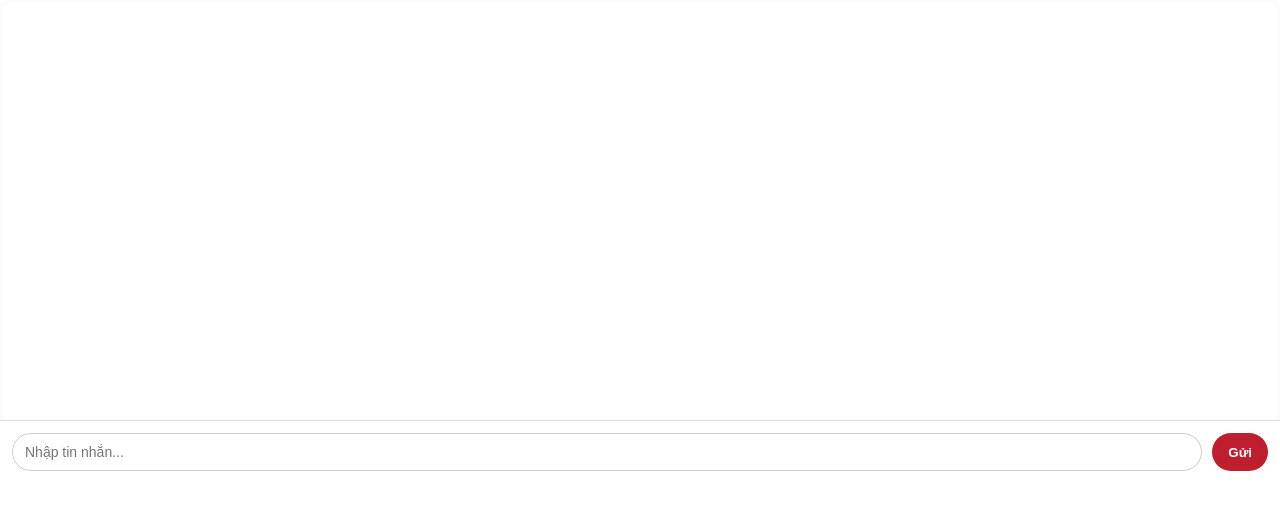
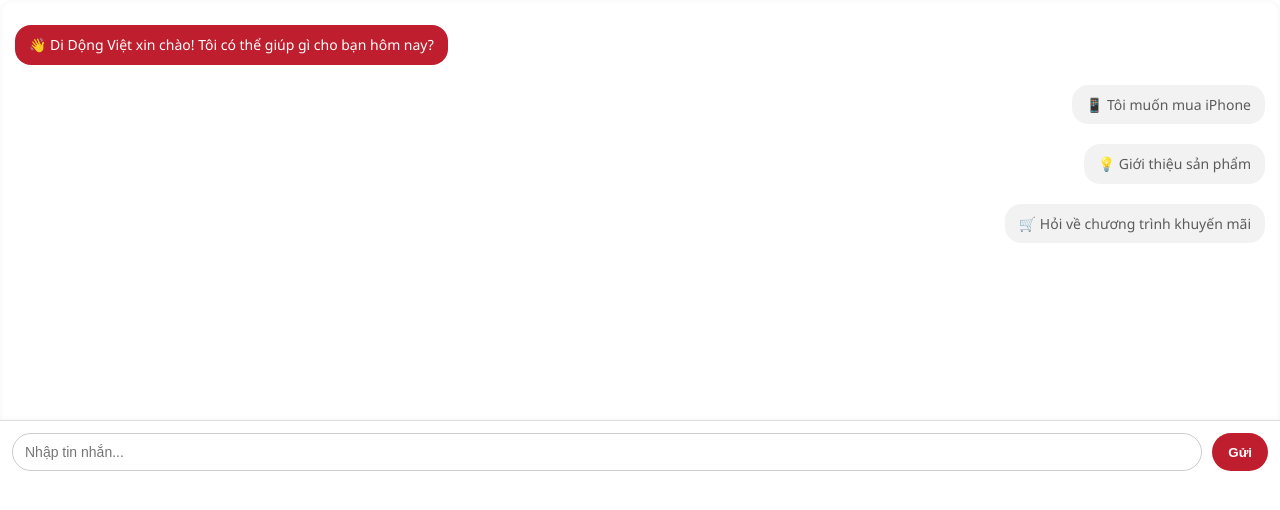
Before and after one commit to TrueNQH/chatbot-cdn, a plain HTML site: page index.html in a window 1280 px wide. Drawn offline with Linux system fonts and the light colour scheme.

Commit message:
add icon

```diff
--- a/chatbot-widget.js
+++ b/chatbot-widget.js
@@ -1,7 +1,7 @@
 (function () {
     // Tạo nút tròn
     const button = document.createElement("div");
-    button.innerHTML = "💬";
+    button.innerHTML = `<img src="https://truenqh.github.io/chatbot-cdn/image/cb.png" alt="Chat"">`;
     button.style = `
       position: fixed;
       bottom: 20px;
--- a/index.html
+++ b/index.html
@@ -92,7 +92,27 @@
     const msgInput = document.getElementById("msgInput");
     const url = "https://dc99-2402-800-6205-55eb-dd6d-3b20-1139-431.ngrok-free.app";
     let sessionId = null;
+    window.addEventListener("DOMContentLoaded", () => {
+  const welcomeMsg = "👋 Di Dộng Việt xin chào! Tôi có thể giúp gì cho bạn hôm nay?";
+  const suggestions = ["📱 Tôi muốn mua iPhone", "💡 Giới thiệu sản phẩm", "🛒 Hỏi về chương trình khuyến mãi"];
 
+  chatbox.innerHTML += `<div class="message bot">${welcomeMsg}</div>`;
+
+  suggestions.forEach(suggestion => {
+    const suggestionBtn = document.createElement("div");
+    suggestionBtn.textContent = suggestion;
+    suggestionBtn.className = "message user";
+    suggestionBtn.style.cursor = "pointer";
+    suggestionBtn.style.opacity = "0.8";
+    suggestionBtn.onclick = () => {
+      msgInput.value = suggestion.replace(/^.+?\s/, ""); // bỏ emoji nếu có
+      sendMessage();
+    };
+    chatbox.appendChild(suggestionBtn);
+  });
+
+  chatbox.scrollTop = chatbox.scrollHeight;
+});
     async function sendMessage() {
       const msg = msgInput.value.trim();
       if (!msg) return;
```
Also changed, not shown: test.html (+1 -1 lines), image/cb.png (added).
